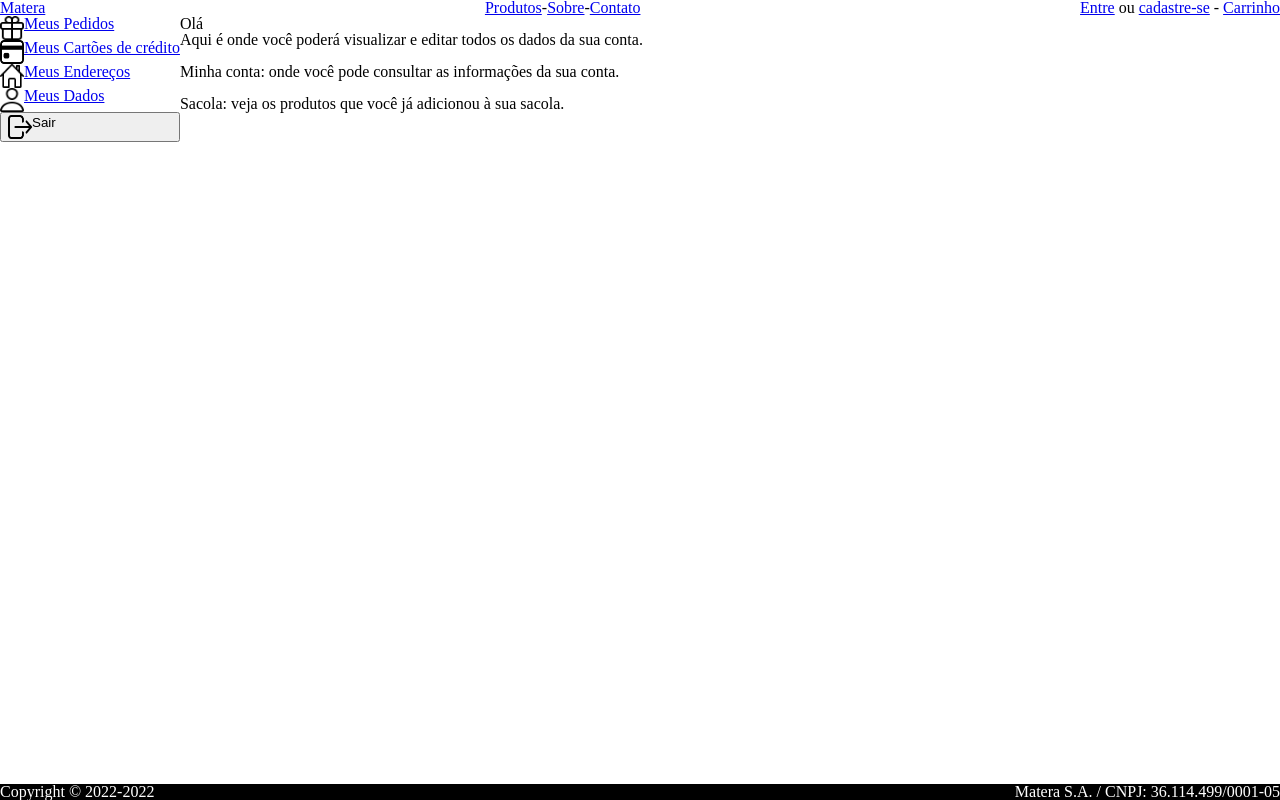
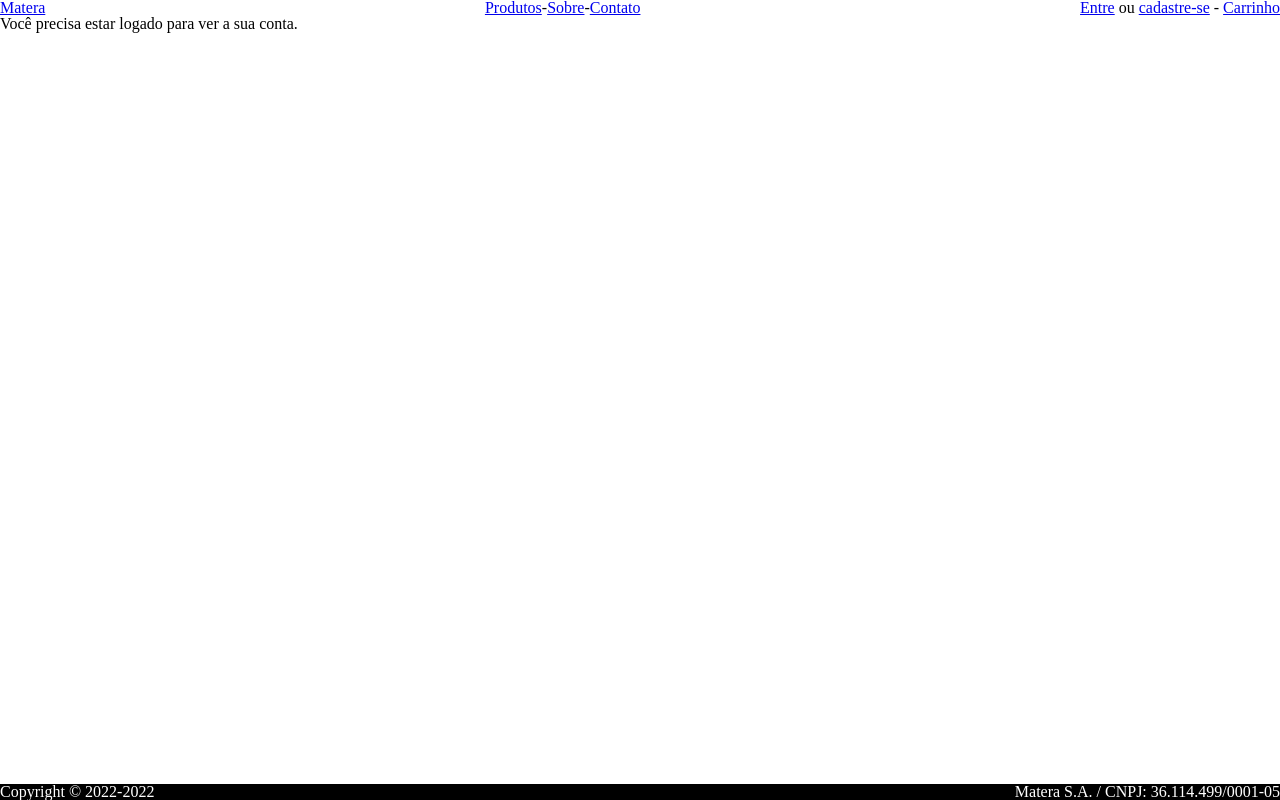
Before and after one commit to lcfernandez/driven-projeto15-matera-front, a React (Create React App) app: page /conta in a window 1280 px wide. Built offline with nearby package versions, Linux system fonts and the light colour scheme.

Commit message:
feat: add account validation

```diff
--- a/src/pages/AccountPage.js
+++ b/src/pages/AccountPage.js
@@ -1,5 +1,6 @@
 import { useContext } from "react";
 import UsernameContext from "../contexts/UsernameContext";
+import TokenContext from "../contexts/TokenContext";
 import styled from "styled-components";
 import { Link } from "react-router-dom";
 
@@ -8,6 +9,15 @@ import { AccountMenu } from "../components/AccountMenu";
 
 const AccountPage = () => {
     const [username] = useContext(UsernameContext);
+    const [token] = useContext(TokenContext);
+
+    if (!token || token === "") {
+        return (
+            <div>
+            Você precisa estar logado para ver a sua conta.
+            </div>
+        );
+    }
 
     return (
         <AccountContainer>
```
